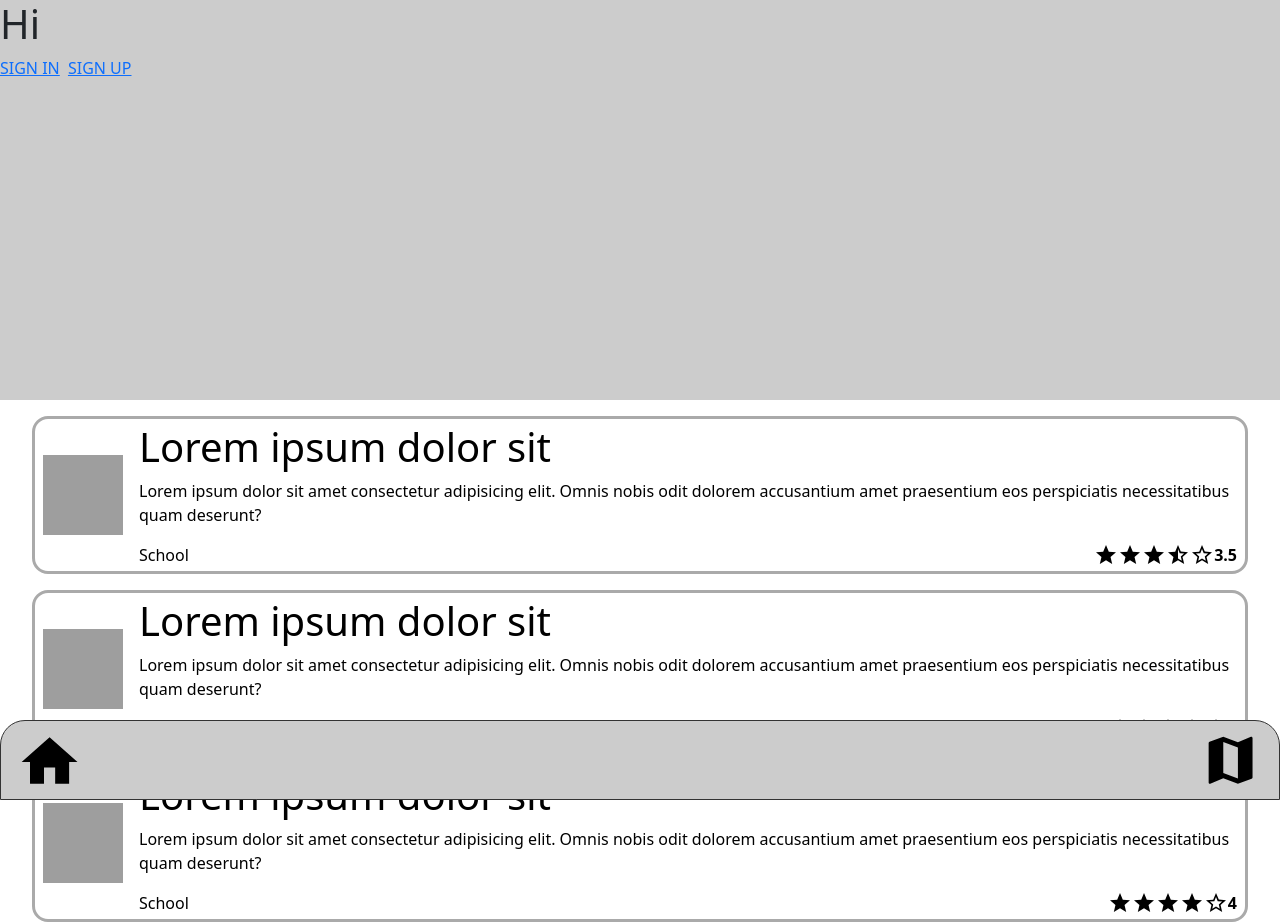
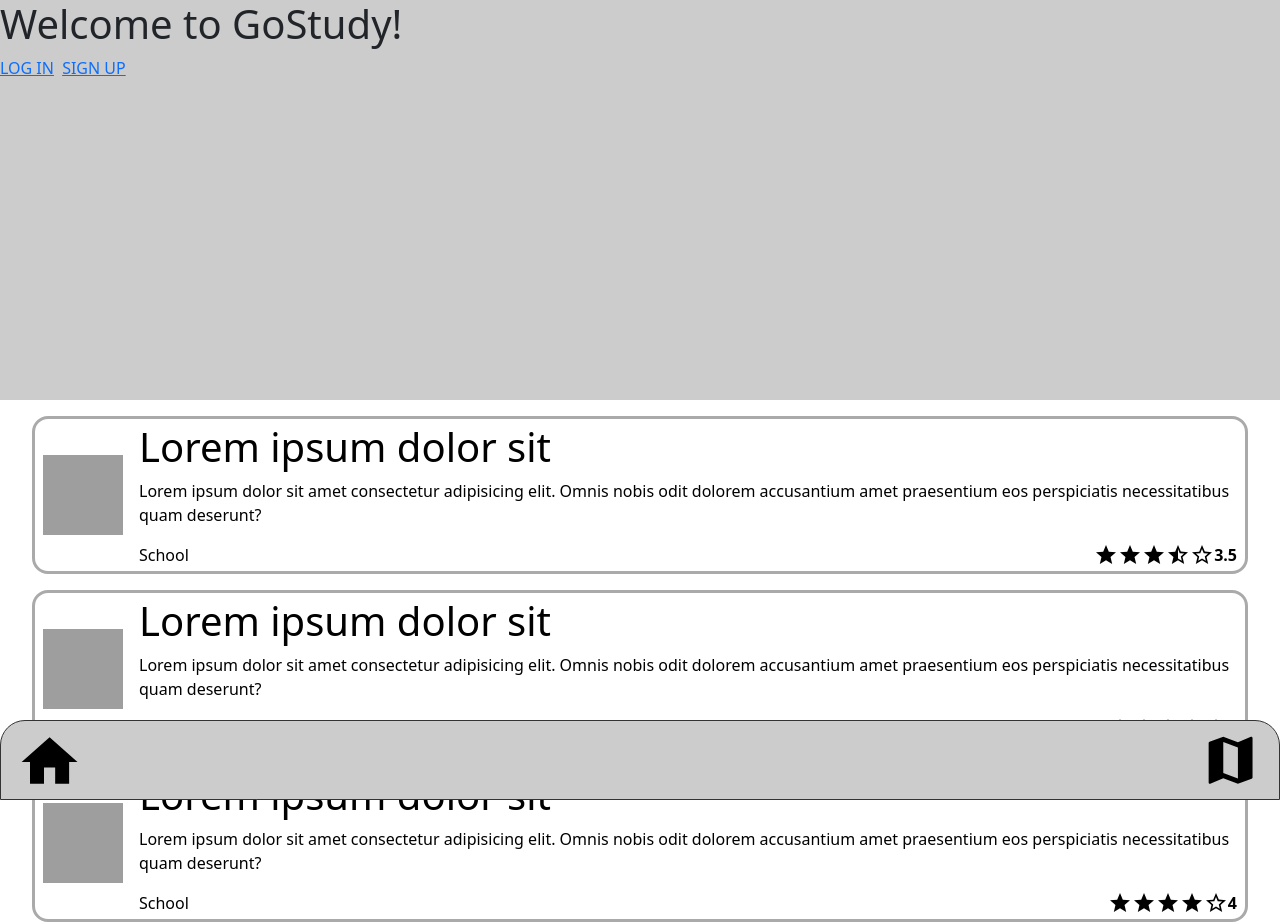
Before and after one commit to BCIT-CST-DTC10/1800-202430_DTC10, a website: page public/pages/landing.html in a window 1280 px wide. Shown: the top 922 px of the page. Drawn offline with nearby package versions, Linux system fonts and the light colour scheme; grey boxes are pictures that could not be loaded.

Commit message:
Add welcome text

```diff
--- a/public/pages/landing.html
+++ b/public/pages/landing.html
@@ -26,10 +26,11 @@
 <body>
     <nav class="toBeReplaced"></nav>
     <header class="LandingScreen">
-        <div>
-        <h1>Hi</h1>
-        <a href="#">SIGN IN</a>
-        <span><a href="#" class="bg-[#d6d4e0] text-[#622569] px-1 rounded-xl font-bold">SIGN UP</a></span>
+        <div class="topDisplay">
+            <h1>Welcome to <span>GoStudy</span>!</h1>
+            <a href="login.html">LOG IN</a>
+            <span class="button"><a href="login.html" class="bg-[#d6d4e0] text-[#622569] px-1 rounded-xl font-bold">SIGN
+                    UP</a></span>
         </div>
     </header>
     <main>
```
